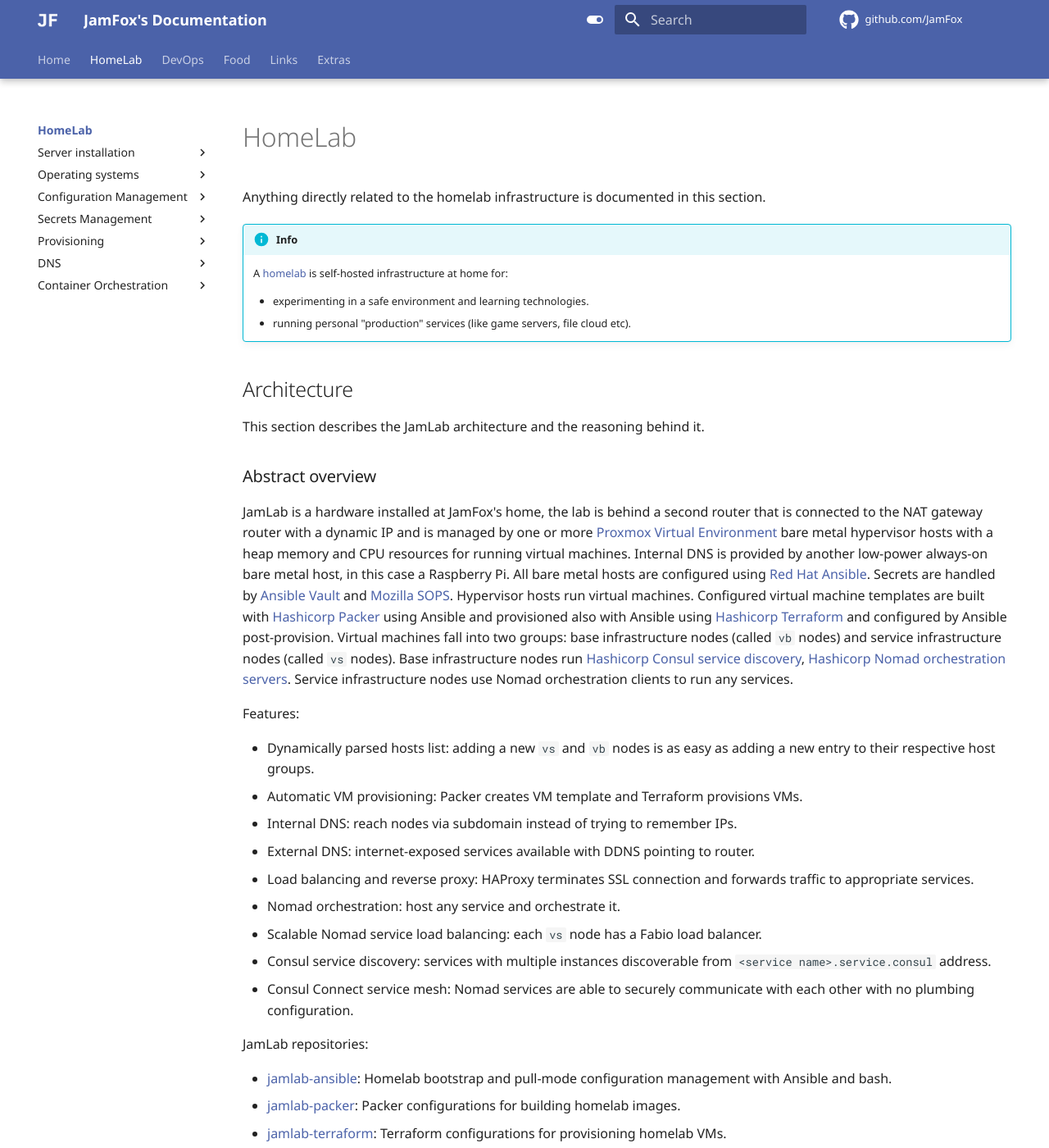
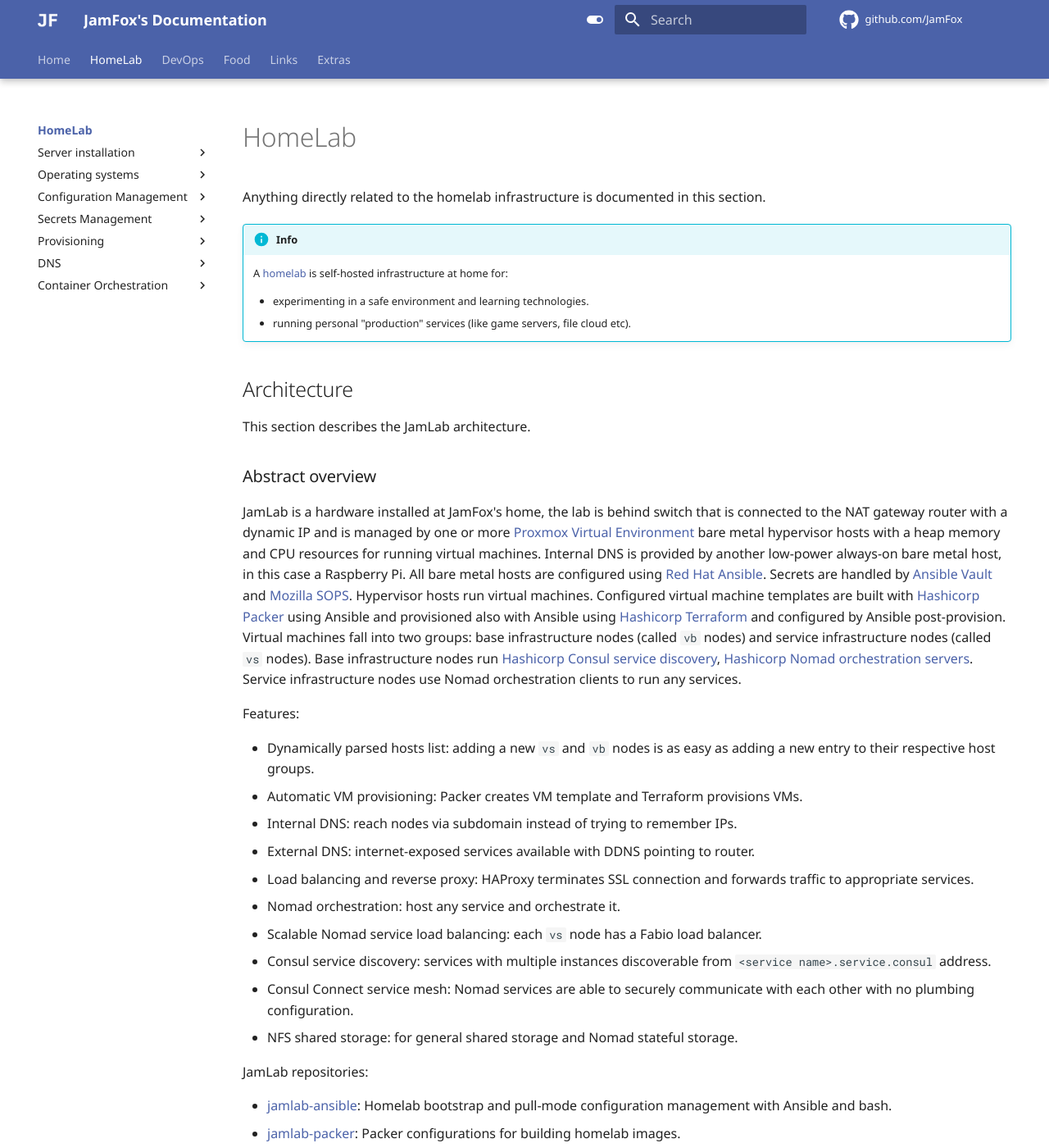
Before and after one commit to JamFox/docs.jamfox.dev, an MkDocs documentation site: the page built from docs/content/homelab/index.md, in a window 1280 px wide and 1400 px high. Shown: the whole window at 82% size. Built offline with MkDocs 1.6.1 and Material for MkDocs 9.7.7, drawn with Linux system fonts in a browser that asks for light colours; comment, search, counter and statistics services are not loaded; some of the changed text lies outside the part shown.

Commit message:
homelab: update diagram

```diff
--- a/docs/content/homelab/index.md
+++ b/docs/content/homelab/index.md
@@ -12,11 +12,11 @@ Anything directly related to the homelab infrastructure is documented in this se
 
 ## Architecture
 
-This section describes the JamLab architecture and the reasoning behind it.
+This section describes the JamLab architecture.
 
 ### Abstract overview
 
-JamLab is a hardware installed at JamFox's home, the lab is behind a second router that is connected to the NAT gateway router with a dynamic IP and is managed by one or more [Proxmox Virtual Environment](https://www.proxmox.com/en/proxmox-ve) bare metal hypervisor hosts with a heap memory and CPU resources for running virtual machines. Internal DNS is provided by another low-power always-on bare metal host, in this case a Raspberry Pi. All bare metal hosts are configured using [Red Hat Ansible](https://www.ansible.com/). Secrets are handled by [Ansible Vault](https://docs.ansible.com/ansible/latest/cli/ansible-vault.html) and [Mozilla SOPS](https://github.com/mozilla/sops). Hypervisor hosts run virtual machines. Configured virtual machine templates are built with [Hashicorp Packer](https://www.packer.io/) using Ansible and provisioned also with Ansible using [Hashicorp Terraform](https://www.terraform.io/) and configured by Ansible post-provision. Virtual machines fall into two groups: base infrastructure nodes (called `vb` nodes) and service infrastructure nodes (called `vs` nodes). Base infrastructure nodes run [Hashicorp Consul service discovery](https://www.consul.io/), [Hashicorp Nomad orchestration servers](https://www.hashicorp.com/products/nomad). Service infrastructure nodes use Nomad orchestration clients to run any services.
+JamLab is a hardware installed at JamFox's home, the lab is behind switch that is connected to the NAT gateway router with a dynamic IP and is managed by one or more [Proxmox Virtual Environment](https://www.proxmox.com/en/proxmox-ve) bare metal hypervisor hosts with a heap memory and CPU resources for running virtual machines. Internal DNS is provided by another low-power always-on bare metal host, in this case a Raspberry Pi. All bare metal hosts are configured using [Red Hat Ansible](https://www.ansible.com/). Secrets are handled by [Ansible Vault](https://docs.ansible.com/ansible/latest/cli/ansible-vault.html) and [Mozilla SOPS](https://github.com/mozilla/sops). Hypervisor hosts run virtual machines. Configured virtual machine templates are built with [Hashicorp Packer](https://www.packer.io/) using Ansible and provisioned also with Ansible using [Hashicorp Terraform](https://www.terraform.io/) and configured by Ansible post-provision. Virtual machines fall into two groups: base infrastructure nodes (called `vb` nodes) and service infrastructure nodes (called `vs` nodes). Base infrastructure nodes run [Hashicorp Consul service discovery](https://www.consul.io/), [Hashicorp Nomad orchestration servers](https://www.hashicorp.com/products/nomad). Service infrastructure nodes use Nomad orchestration clients to run any services.
 
 Features:
 
@@ -29,6 +29,7 @@ Features:
 - Scalable Nomad service load balancing: each `vs` node has a Fabio load balancer.
 - Consul service discovery: services with multiple instances discoverable from `<service name>.service.consul` address.
 - Consul Connect service mesh: Nomad services are able to securely communicate with each other with no plumbing configuration.
+- NFS shared storage: for general shared storage and Nomad stateful storage.
 
 JamLab repositories:
 
@@ -42,7 +43,7 @@ JamLab repositories:
 
 ## Accessing services
 
-Easiest way to explain what goes on in the JamLab is to look at the flow when a client wishes to access a service. Let's say that the client wishes to access a web server from the address `web.jamfox.dev`.
+Let's say that the client wishes to access a web server from the address `web.jamfox.dev`.
 
 If the client queries `web.jamfox.dev`:
 
```
Also changed, not shown: docs/content/homelab/attachments/jamlab-overview.png.
